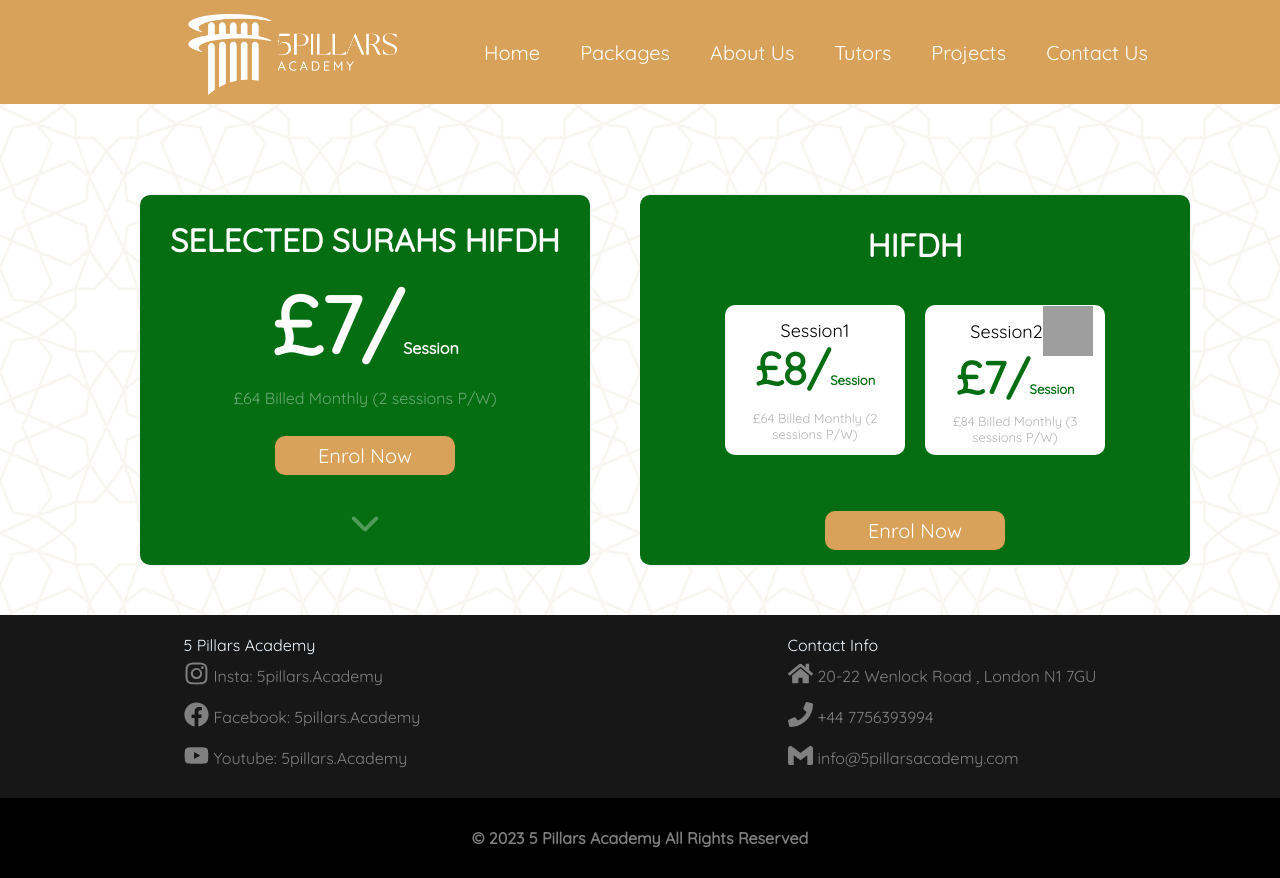
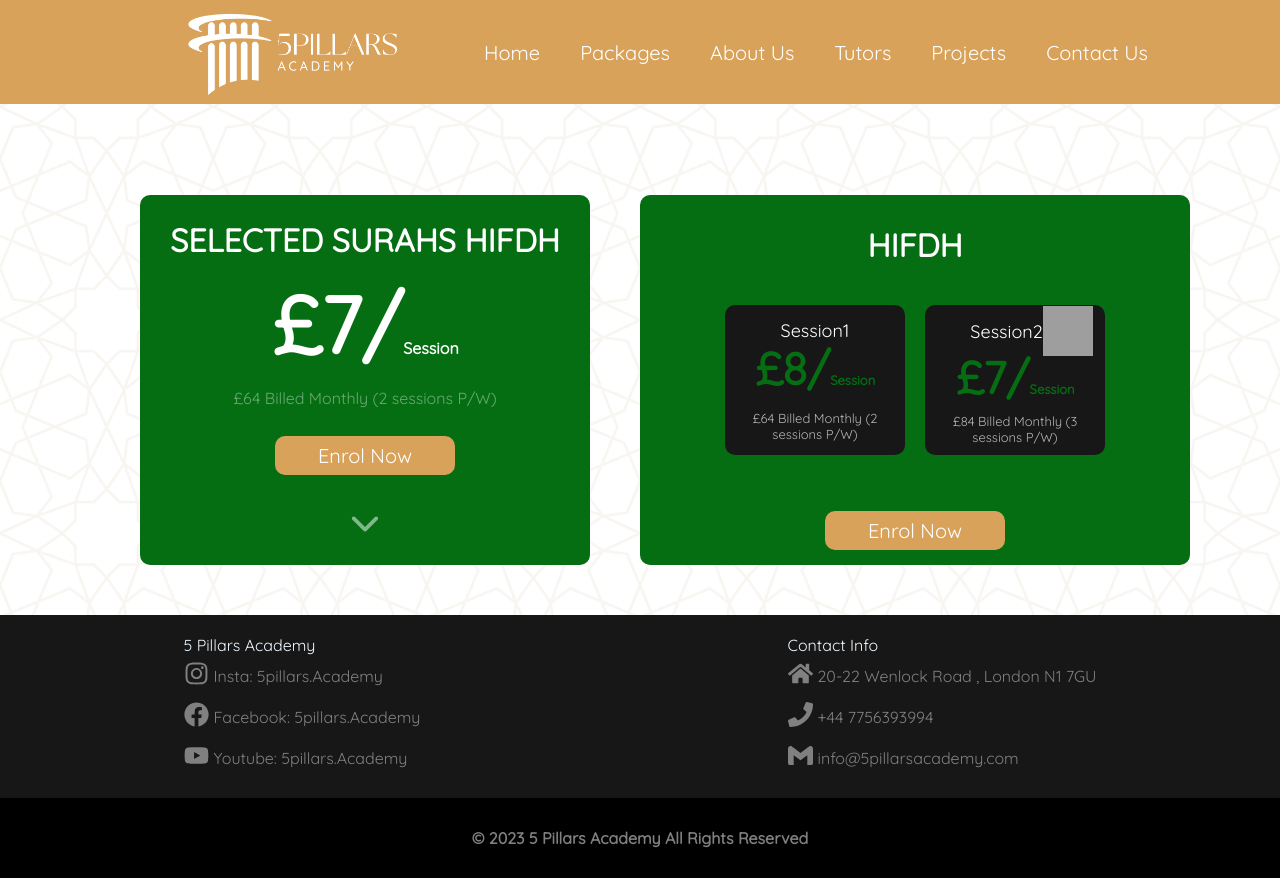
Before and after one commit to dotprods/5pillars, a React (Create React App) app in the folder client/: page /hifdh in a window 1280 px wide. Built offline with nearby package versions, Linux system fonts and the light colour scheme; grey boxes are pictures that could not be loaded.

Commit message:
opacity and color changed

```diff
--- a/client/src/Css/HifdhEnrol.css
+++ b/client/src/Css/HifdhEnrol.css
@@ -89,11 +89,11 @@
 }
 .session1-btn,
 .session2-btn {
-  background: #ffffff;
+  background: #171717;
   padding: 7px;
   border-radius: 10px;
   font-weight: 500;
-  color: black;
+  color: white;
   cursor: no-drop;
   width: 180px;
   height: 150px;
@@ -163,7 +163,7 @@
 }
 .dropdown-btn svg {
   color: #fff;
-  opacity: 0.3;
+  opacity: 0.5;
 }
 .dropdown-content {
   background: #f5f5f5;
--- a/client/src/Css/Packages.css
+++ b/client/src/Css/Packages.css
@@ -67,7 +67,7 @@
 }
 .dropdown-btn svg {
   color: #fff;
-  opacity: 0.3;
+  opacity: 0.5;
 }
 .dropdown-content {
   background: #f5f5f5;
```
